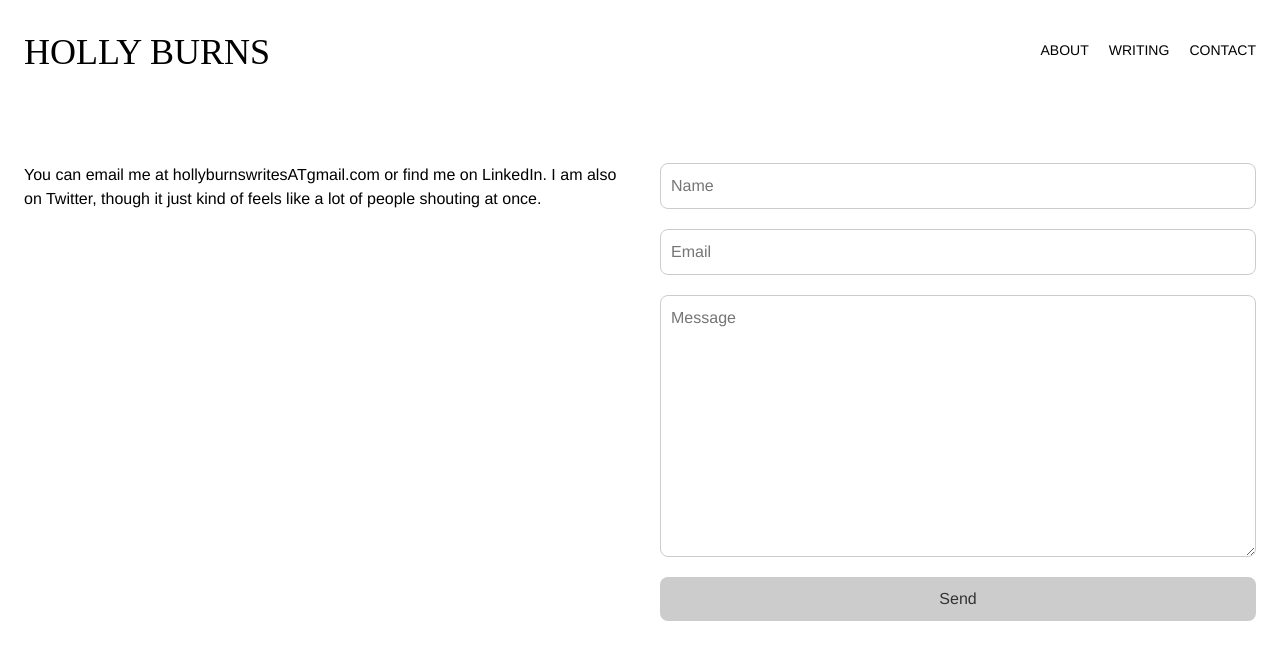
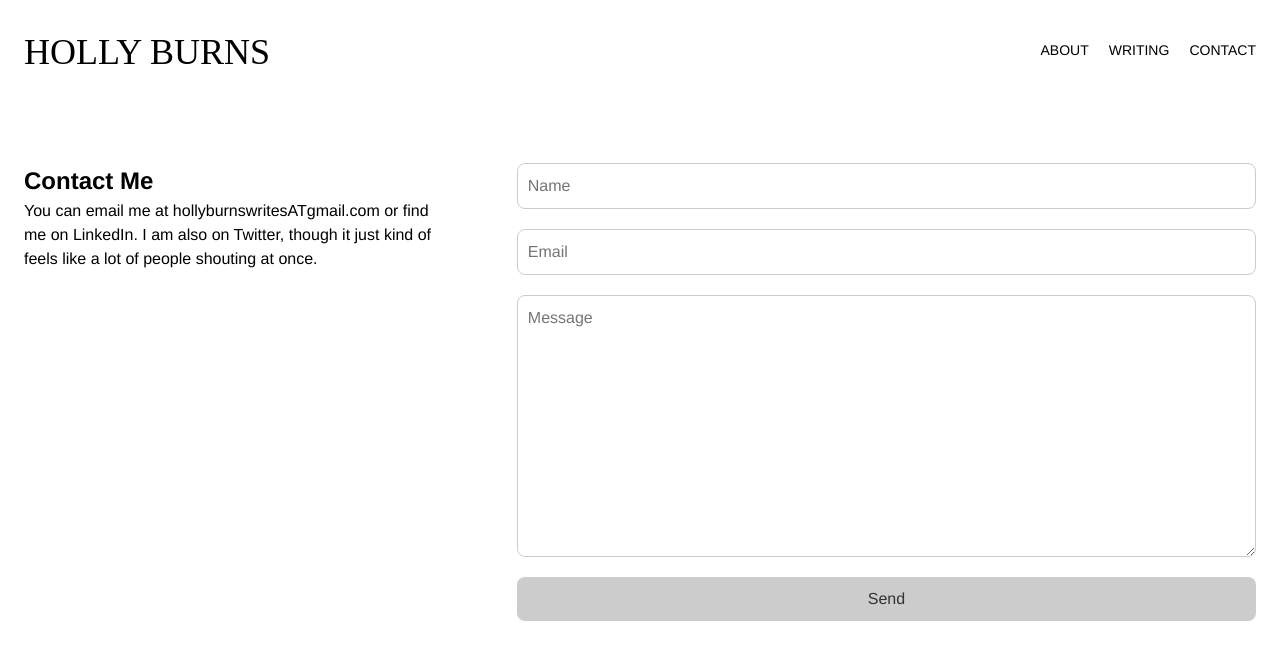
Before and after one commit to sean415/hbDotCom, a Next.js app: page /contact in a window 1280 px wide. Shown: the top 660 px of the page. Built offline with nearby package versions, Linux system fonts and the light colour scheme; a web font is replaced by a local one.

Commit message:
Style contact form and add formspree

```diff
--- a/package.json
+++ b/package.json
@@ -21,9 +21,12 @@
   },
   "homepage": "https://github.com/sean415/hbDotCom#readme",
   "dependencies": {
+    "@formspree/react": "^2.2.4",
+    "@sendgrid/mail": "^7.6.2",
     "he": "^1.2.0",
     "html-react-parser": "^1.4.5",
     "next": "^12.0.7",
+    "nodemailer": "^6.7.4",
     "react": "^17.0.2",
     "react-dom": "^17.0.2"
   },
--- /dev/null
+++ b/src/components/ContactForm/contact-form.module.sass
@@ -0,0 +1,25 @@
+.contactForm
+  label, input, textarea
+    display: block
+    width: 100%
+    padding: 10px
+  label
+    display: none
+  input, textarea
+    border-radius: 8px
+    outline: none
+    border: 1px solid #ccc
+    margin-bottom: 20px
+
+  button
+    width: 100%
+    background: #ccc
+    color: #333
+    outline: none
+    border: none
+    padding: 10px 8px
+    border-radius: 8px
+    cursor: pointer
+    &:hover
+      color: #000
+      background: lighten(#ccc, 10 )
--- /dev/null
+++ b/src/components/ContactForm/contact-form.tsx
@@ -0,0 +1,88 @@
+import { useForm, ValidationError } from '@formspree/react'
+import { useState } from 'react'
+import styles from './contact-form.module.sass'
+
+export const ContactForm = () => {
+  const [name, setName] = useState('');
+  const [email, setEmail] = useState('');
+  const [message, setMessage] = useState('');
+  // const [state, setState] = useState('notSubmitted')
+
+  const [state, handleSubmit] = useForm("xbjwpapn");
+
+  // const handleSubmit = async (e) => {
+  //   setState('submitting')
+  //   e.preventDefault();
+
+  //   // let isValidForm = handleValidation();
+  //   const res = await fetch("/api/contact", {
+  //     body: JSON.stringify({
+  //       email: email,
+  //       name: name,
+  //       // subject: subject,
+  //       message: message,
+  //     }),
+  //     headers: {
+  //       "Content-Type": "application/json",
+  //     },
+  //     method: "POST",
+  //   });
+
+  //   const { error } = await res.json();
+  //   if (error) {
+  //     console.log(error);
+  //     setState('failed')
+  //     return;
+  //   }
+  //   console.log(name, email, /*subject,*/ message);
+  //   setState('suceeded')
+  // }
+
+
+  if (state.succeeded) {
+    return <p>Thanks for reaching out!</p>
+  } else {
+    return (
+      <form onSubmit={handleSubmit} className={styles.contactForm} method="POST">
+        <label htmlFor="name">Name:</label>
+        <input
+          id="name"
+          type="text"
+          placeholder={"Name"}
+          onChange={e => setName(e.target.value)}
+        />
+        <label htmlFor="email">Email:</label>
+
+        <input
+          id="email"
+          type="email"
+          name="email"
+          placeholder={"Email"}
+          onChange={e => setEmail(e.target.value)}
+        />
+        <ValidationError
+          prefix="Email"
+          field="email"
+          errors={state.errors}
+        />
+
+        <label htmlFor="message">Message:</label>
+        <textarea
+          id="message"
+          name="message"
+          rows={10}
+          placeholder={"Message"}
+          onChange={e => setMessage(e.target.value)}
+        />
+        <ValidationError
+          prefix="Message"
+          field="message"
+          errors={state.errors}
+        />
+        <button type="submit" disabled={state.submitting}>Send</button>
+    </form>
+    )
+  }
+
+}
+export default ContactForm
--- a/src/pages/contact.tsx
+++ b/src/pages/contact.tsx
@@ -1,60 +1,24 @@
 import { useState } from 'react';
 import Head from 'next/head';
 import styles from '../styles/contact.module.sass';
+import { useForm, ValidationError } from '@formspree/react'
+import ContactForm from '../components/ContactForm/contact-form';
 
 export default function Contact() {
-  const [name, setName] = useState('');
-  const [email, setEmail] = useState('');
-  const [message, setMessage] = useState('');
-
-  const handleSubmit = e => {
-    e.preventDefault();
-    const data = {
-      name,
-      email,
-      message,
-    };
-    fetch('/api/contact', {
-      method: 'post',
-      body: JSON.stringify(data),
-    });
-  };
-
   return (
-    <div>
+    <>
       <Head>
         <title>Holly Burns - Contact</title>
       </Head>
-      <>
-
-        <form onSubmit={handleSubmit} className={styles.form}>
+      <div className={styles.contactPage}>
+        <section>
+          <h2>Contact Me</h2>
           <p>You can email me at hollyburnswritesATgmail.com or find me on LinkedIn. I am also on Twitter, though it just kind of feels like a lot of people shouting at once.</p>
-          <div>
-            <label htmlFor="name">Name:</label>
-            <input
-              id="name"
-              type="text"
-              placeholder={"Name"}
-              onChange={e => setName(e.target.value)}
-            />
-            <label htmlFor="email">Email:</label>
-            <input
-              id="email"
-              type="email"
-              placeholder={"Email"}
-              onChange={e => setEmail(e.target.value)}
-            />
-            <label htmlFor="message">Message:</label>
-            <textarea
-              id="message"
-              rows={10}
-              placeholder={"Message"}
-              onChange={e => setMessage(e.target.value)}
-            />
-            <button type="submit">Send</button>
-          </div>
-        </form>
-      </>
-    </div>
+        </section>
+        <div className={styles.contactForm}>
+          <ContactForm />
+        </div>
+      </div>
+    </>
   );
 }
--- a/src/styles/contact.module.sass
+++ b/src/styles/contact.module.sass
@@ -1,38 +1,14 @@
-.form
+.contactPage
   max-width: 600px
   margin: 0 auto
   p
     margin-bottom: 40px
-  label, input, textarea
-    display: block
-    width: 100%
-    padding: 10px
-  label
-    display: none
-  input, textarea
-    border-radius: 8px
-    outline: none
-    border: 1px solid #ccc
-    margin-bottom: 20px
-
-  button
-    width: 100%
-    background: #ccc
-    color: #333
-    outline: none
-    border: none
-    padding: 10px 8px
-    border-radius: 8px
-    cursor: pointer
-    &:hover
-      color: #000
-      background: lighten(#ccc, 10 )
 
   @media (min-width: 800px)
     display: flex
     max-width: 100%
-    div, p
+    section
       flex: 1
-    div
+    .contactForm
       width: 60%
-      margin-left: 40px
+      margin-left: 80px
```
Also changed, not shown: 1 other file (tests, documents, lock files or other folders).
